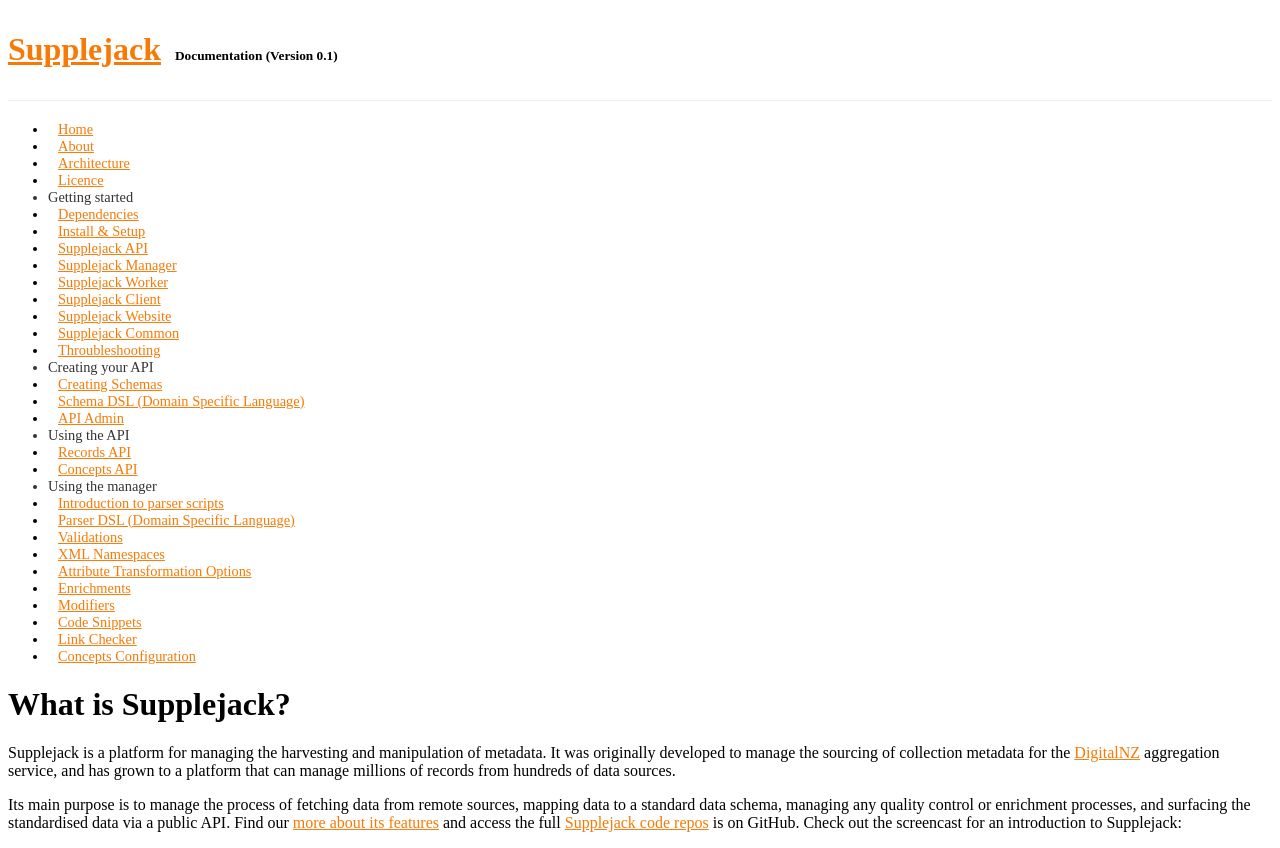
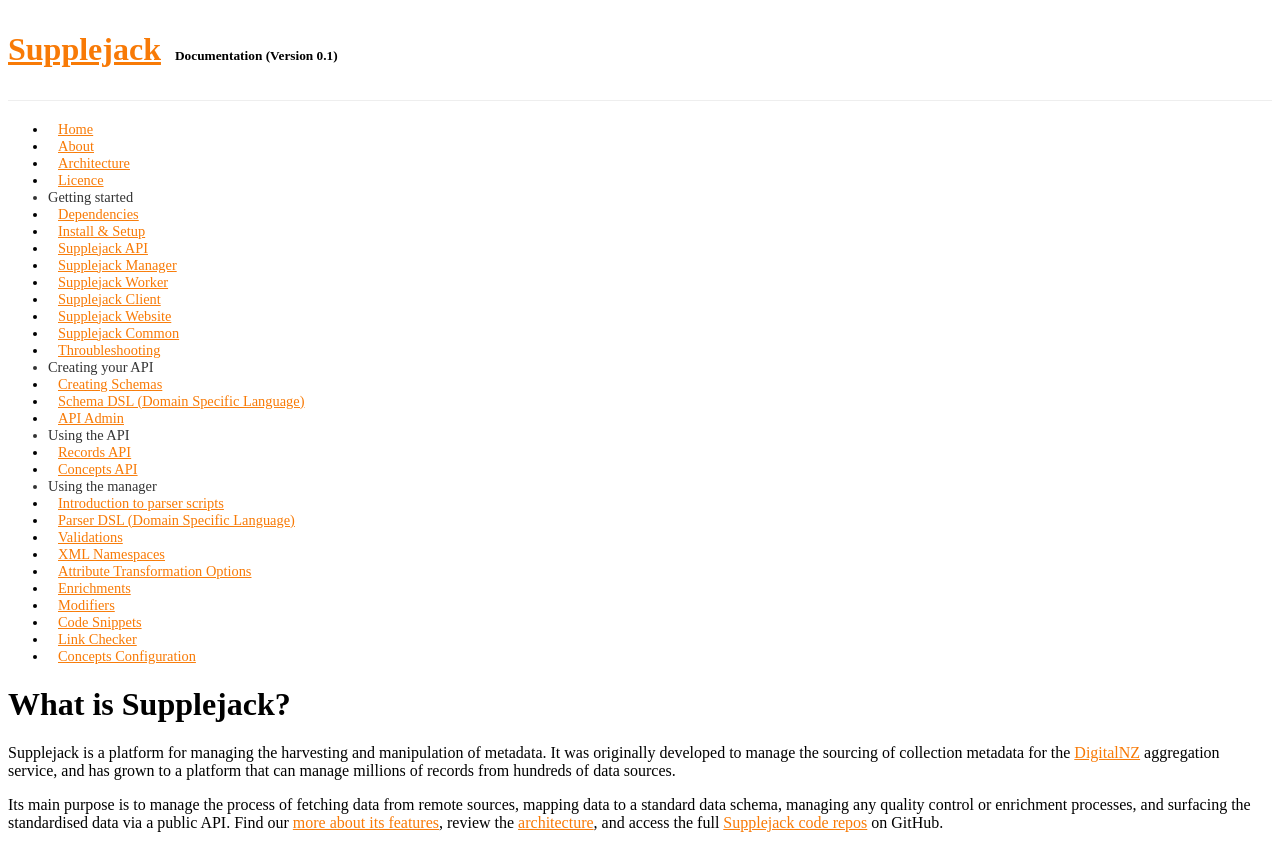
Before and after one commit to DigitalNZ/supplejack, a Jekyll site: the page built from index.md, in a window 1280 px wide. Shown: the top 848 px of the page. Built offline with Jekyll 4.4.1, drawn with Linux system fonts in a browser that asks for light colours; Markdown is read by kramdown in place of the engine named in the settings; a style sheet for code colours, icons or effects is not loaded; some of the changed text lies outside the part shown; grey boxes are pictures that could not be loaded.

Commit message:
Update index.md

```diff
--- a/index.md
+++ b/index.md
@@ -6,7 +6,9 @@
 
 Supplejack is a platform for managing the harvesting and manipulation of metadata. It was originally developed to manage the sourcing of collection metadata for the [DigitalNZ](http://www.digitalnz.org/) aggregation service, and has grown to a platform that can manage millions of records from hundreds of data sources.
 
-Its main purpose is to manage the process of fetching data from remote sources, mapping data to a standard data schema, managing any quality control or enrichment processes, and surfacing the standardised data via a public API. Find our [more about its features](/supplejack/about.html) and access the full [Supplejack code repos](https://github.com/DigitalNZ) is on GitHub.
+Its main purpose is to manage the process of fetching data from remote sources, mapping data to a standard data schema, managing any quality control or enrichment processes, and surfacing the standardised data via a public API. Find our [more about its features](/supplejack/about.html), review the [architecture](/supplejack/architecture.html), and access the full [Supplejack code repos](https://github.com/DigitalNZ) on GitHub.
+
+
 Check out the screencast for an introduction to Supplejack:
 
 <iframe width="480" height="360" src="//www.youtube.com/embed/MLUURxcfcLc?rel=0" frameborder="0" allowfullscreen></iframe>
```
